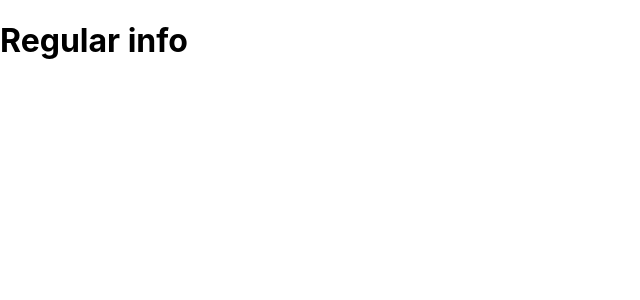
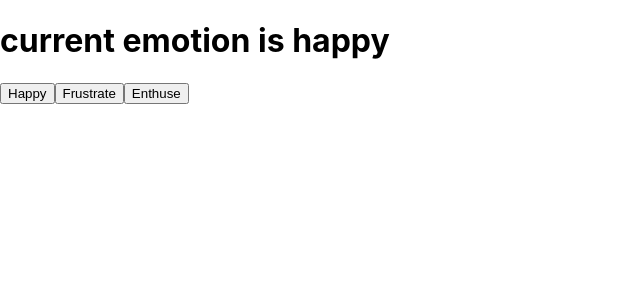
Before and after one commit to Costath/React-Essentials, a React (Create React App) app: page / in a window 1280 px wide. Shown: the top 300 px of the page, without its empty margins (0-640 px from the left). Built offline with nearby package versions, Linux system fonts and the light colour scheme.

Commit message:
video 4.3

```diff
--- a/src/App.js
+++ b/src/App.js
@@ -1,19 +1,15 @@
-import React from "react";
+import React, { useState } from "react";
 import './App.css';
 
-function SecretComponent() {
-  return <h1>Secret info</h1>
-}
+function App() {
+  const [emotion, setEmotion] = useState("happy");
 
-function RegularComponent() {
-  return <h1>Regular info</h1>
-}
-
-//instead of using 'props.authorized' we can use { authorized } and the props obj will de destructed into the variables declared here
-function App({ authorized }) {
   return (
     <>
-      {authorized ? <SecretComponent /> : <RegularComponent />}
+      <h1>current emotion is {emotion}</h1>
+      <button onClick={() => setEmotion("happy")}>Happy</button>
+      <button onClick={() => setEmotion("frustrated")}>Frustrate</button>
+      <button onClick={() => setEmotion("enthusiatic")}>Enthuse</button>
     </>
   );
 }
--- a/src/index.js
+++ b/src/index.js
@@ -3,10 +3,7 @@
 import './index.css';
 import App from "./App"
 
-//this will create a variable called mostImportantItem with the value of the first item
-const [mostImportantItem] = ["boots", "tent", "head lamp"];
-
 ReactDOM.render(
-  <App authorized={false}/>,
+  <App />,
   document.getElementById('root')
 );
```
